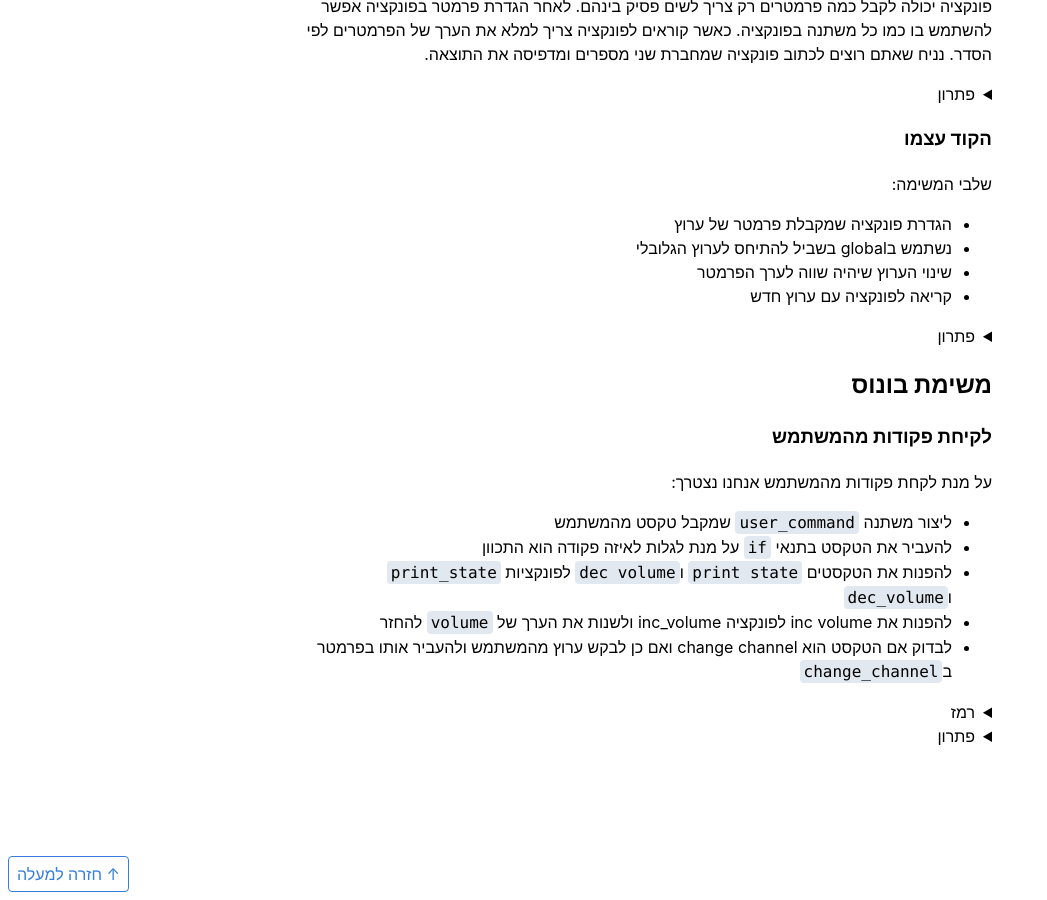
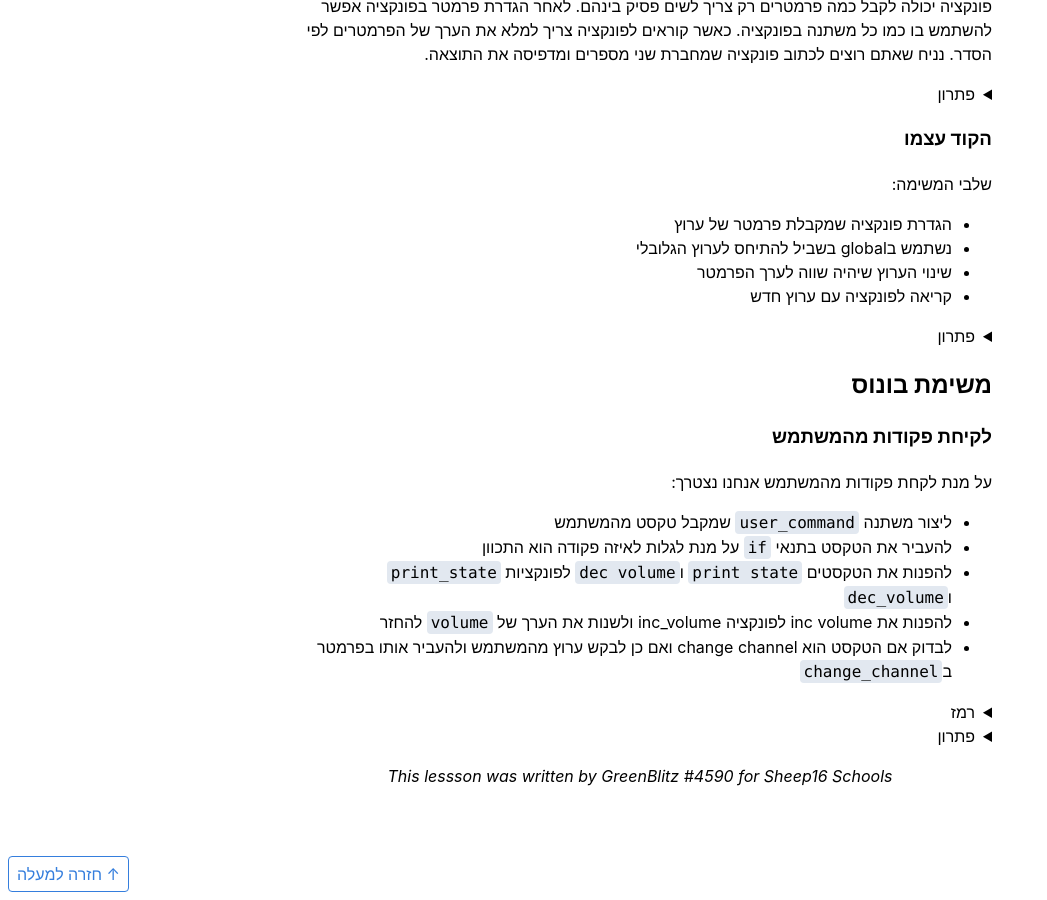
Before and after one commit to sheepsixteen/schools, a Jekyll site: the page built from _posts/2020-10-03-lesson-5.md, in a window 1280 px wide and 900 px high, scrolled down 3937 px. Shown: the whole window, without its empty margins (0-1047 px from the left). Built offline with Jekyll 4.4.1, drawn with Linux system fonts in a browser that asks for light colours; nearby versions of some CDN libraries; a script that is not in the unit is left out.

Commit message:
written by

````diff
--- a/_posts/2020-10-03-lesson-5.md
+++ b/_posts/2020-10-03-lesson-5.md
@@ -371,3 +371,8 @@ if user_command == "change channel":
 ```
 
 </details>
+
+{: style="margin-top: 2em" }
+
+_This lessson was written by GreenBlitz #4590 for Sheep16 Schools_
+{: style="text-align:center" }
````
